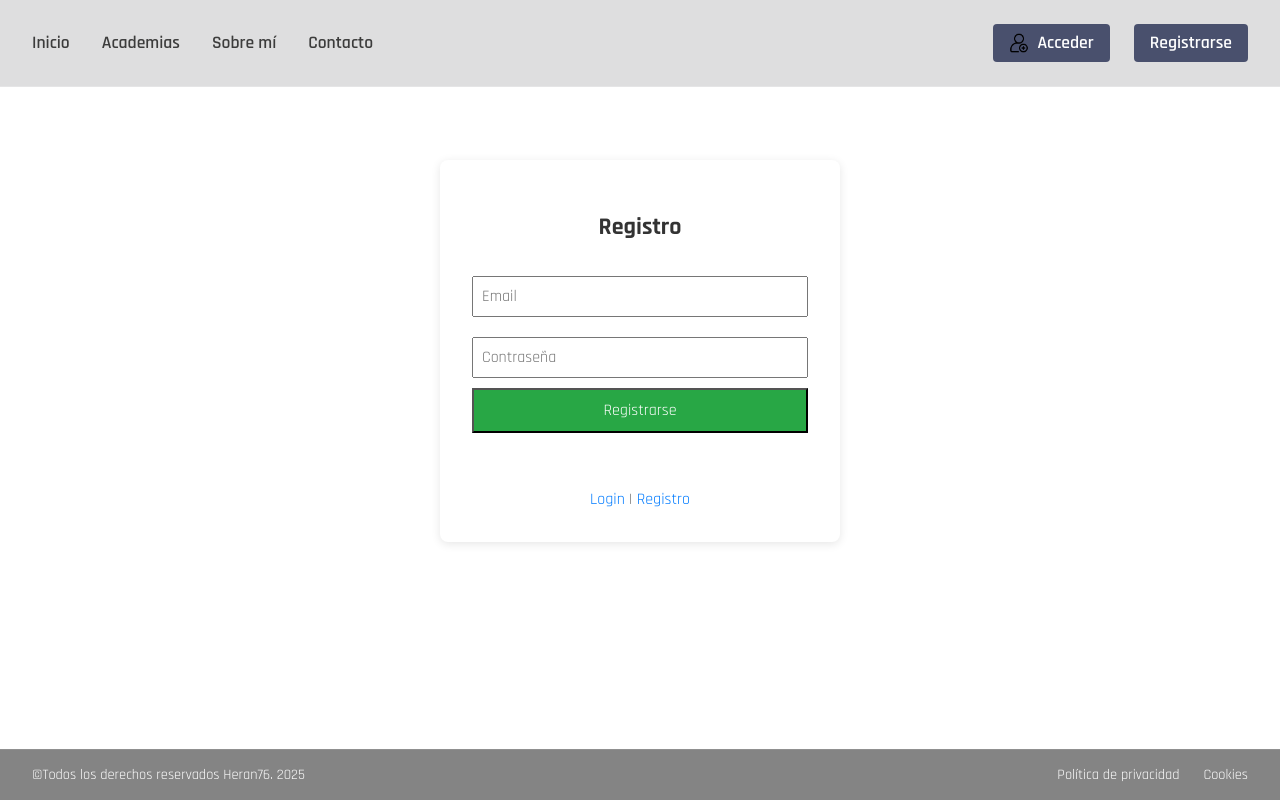
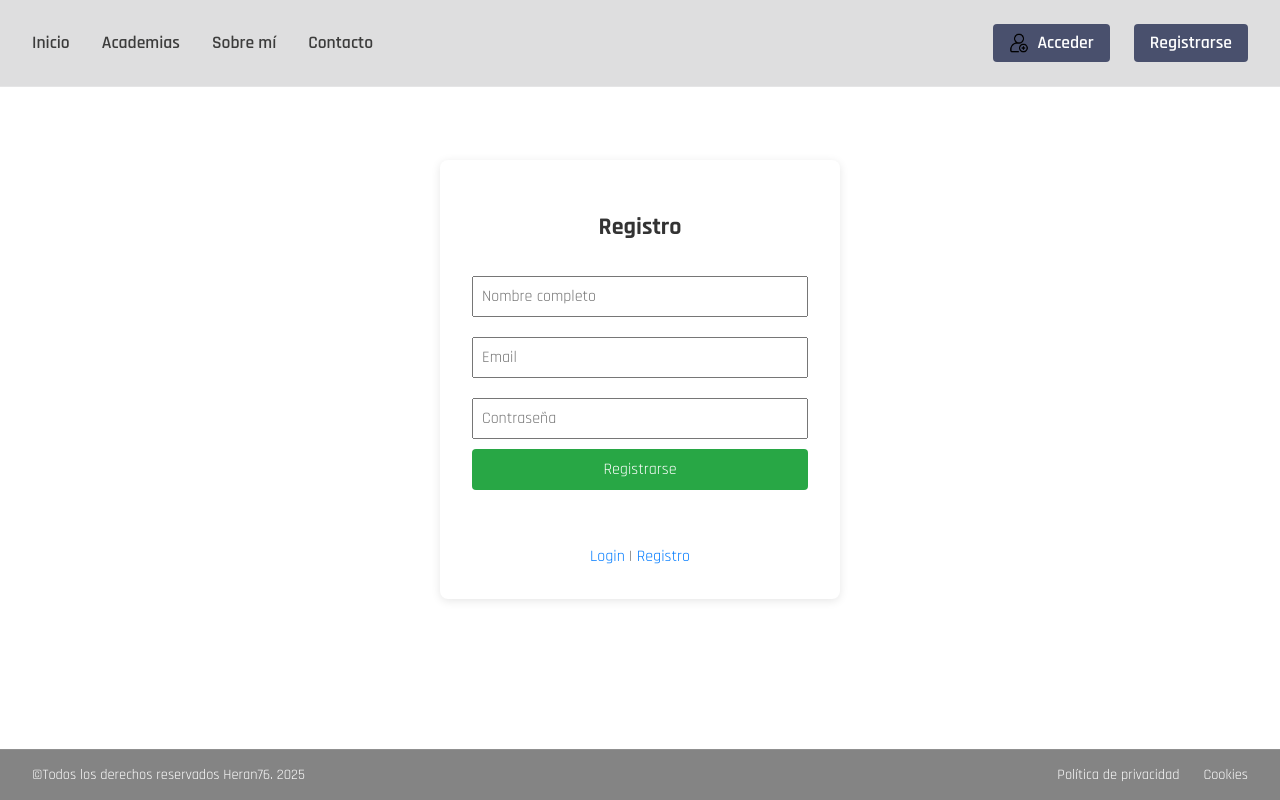
Before and after one commit to Heran76/antonioherediadocente, a React (Vite) app in the folder elerning_plarform/Herandoc/: page /registro in a window 1280 px wide. Built offline with nearby package versions, Linux system fonts and the light colour scheme; no server answers.

Commit message:
registro funcionando

```diff
--- a/elerning_plarform/Herandoc/src/components/auth/RegisterPage.jsx
+++ b/elerning_plarform/Herandoc/src/components/auth/RegisterPage.jsx
@@ -1,32 +1,67 @@
 // src/components/auth/RegisterPage.jsx
 import { useState } from 'react';
-import { auth } from '../../firebase/firebase';
+import { useNavigate } from 'react-router-dom'; // Paso 1: Importar para redirección
+import { auth, db } from '../../firebase/firebase'; // Paso 2: Añadir db
 import { createUserWithEmailAndPassword } from 'firebase/auth';
+import { doc, setDoc } from 'firebase/firestore'; // Paso 3: Importar Firestore
 import AuthLayout from './AuthLayout';
 
 export default function RegisterPage() {
   const [email, setEmail] = useState('');
   const [password, setPassword] = useState('');
+  const [nombre, setNombre] = useState(''); // Paso 4: Añadir campo nombre
+  const navigate = useNavigate(); // Paso 5: Preparar redirección
 
   const handleRegister = async (e) => {
     e.preventDefault();
     try {
-      await createUserWithEmailAndPassword(auth, email, password);
-      alert('¡Registro exitoso!');
+      // Paso 6: Registrar usuario en Authentication
+      const userCredential = await createUserWithEmailAndPassword(auth, email, password);
+
+      // Paso 7: Guardar datos adicionales en Firestore
+      await setDoc(doc(db, 'users', userCredential.user.uid), {
+        email: email,
+        nombre: nombre,
+        fechaRegistro: new Date()
+      });
+
+      // Paso 8: Redirigir al dashboard
+      alert('¡Registro exitoso! Ahora irás al escritorio');
+      navigate('/dashboard');
+
     } catch (error) {
-      alert('Error: ' + error.message);
+      // Paso 9: Manejo de errores mejorado
+      let mensaje = '';
+      if (error.code === 'auth/email-already-in-use') {
+        mensaje = 'Este email ya está registrado';
+      } else if (error.code === 'auth/weak-password') {
+        mensaje = 'La contraseña debe tener al menos 6 caracteres';
+      } else {
+        mensaje = error.message;
+      }
+      alert('Error: ' + mensaje);
     }
   };
 
   return (
     <AuthLayout title="Registro">
       <form onSubmit={handleRegister}>
+        {/* Paso 10: Añadir campo nombre al formulario */}
+        <input
+          type="text"
+          placeholder="Nombre completo"
+          value={nombre}
+          onChange={(e) => setNombre(e.target.value)}
+          style={{ width: '100%', margin: '10px 0', padding: '8px' }}
+          required
+        />
         <input
           type="email"
           placeholder="Email"
           value={email}
           onChange={(e) => setEmail(e.target.value)}
           style={{ width: '100%', margin: '10px 0', padding: '8px' }}
+          required
         />
         <input
           type="password"
@@ -34,10 +69,20 @@ export default function RegisterPage() {
           value={password}
           onChange={(e) => setPassword(e.target.value)}
           style={{ width: '100%', margin: '10px 0', padding: '8px' }}
+          required
+          minLength={6}
         />
         <button
           type="submit"
-          style={{ width: '100%', padding: '10px', background: '#28a745', color: 'white' }}
+          style={{
+            width: '100%',
+            padding: '10px',
+            background: '#28a745',
+            color: 'white',
+            border: 'none',
+            borderRadius: '4px',
+            cursor: 'pointer'
+          }}
         >
           Registrarse
         </button>
```
